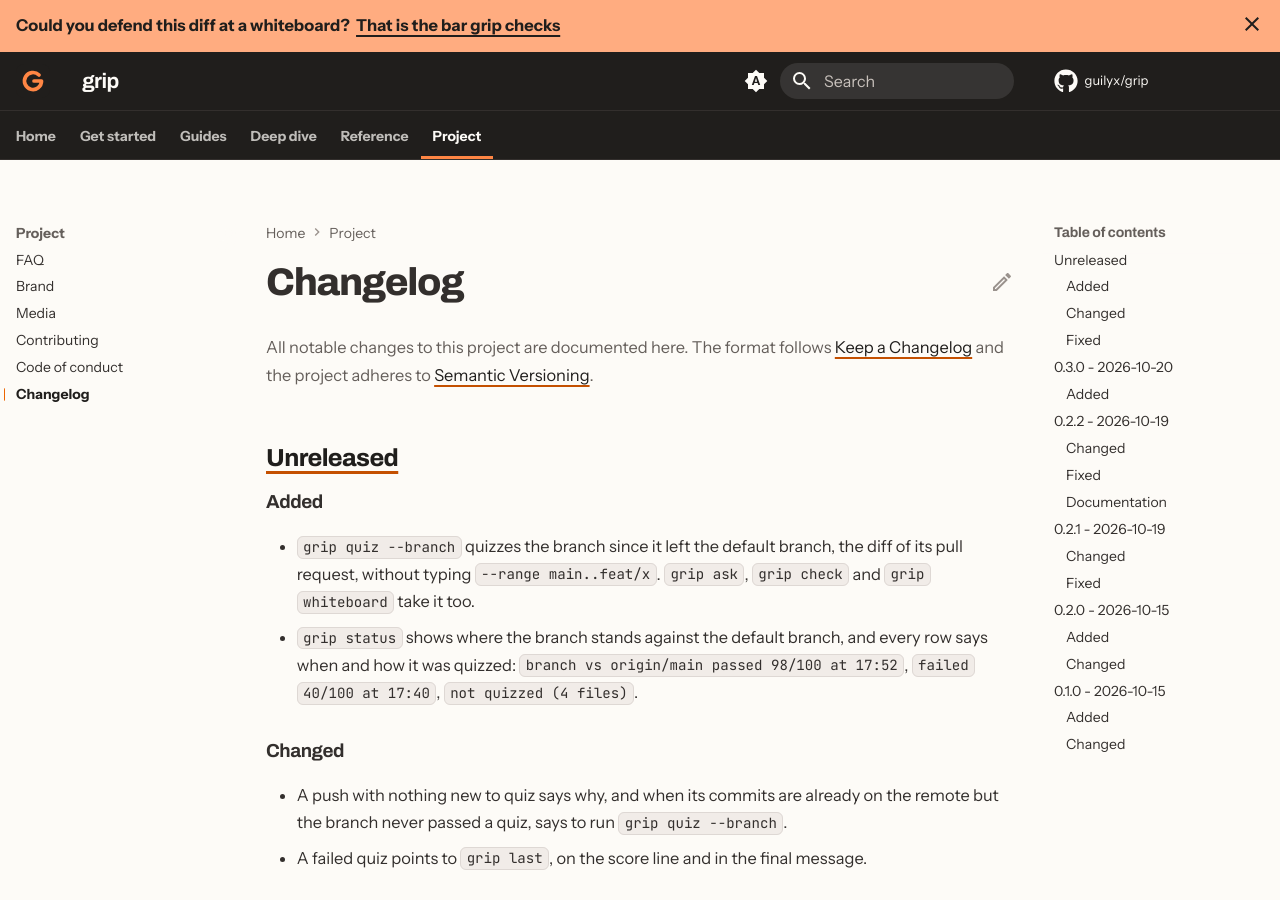
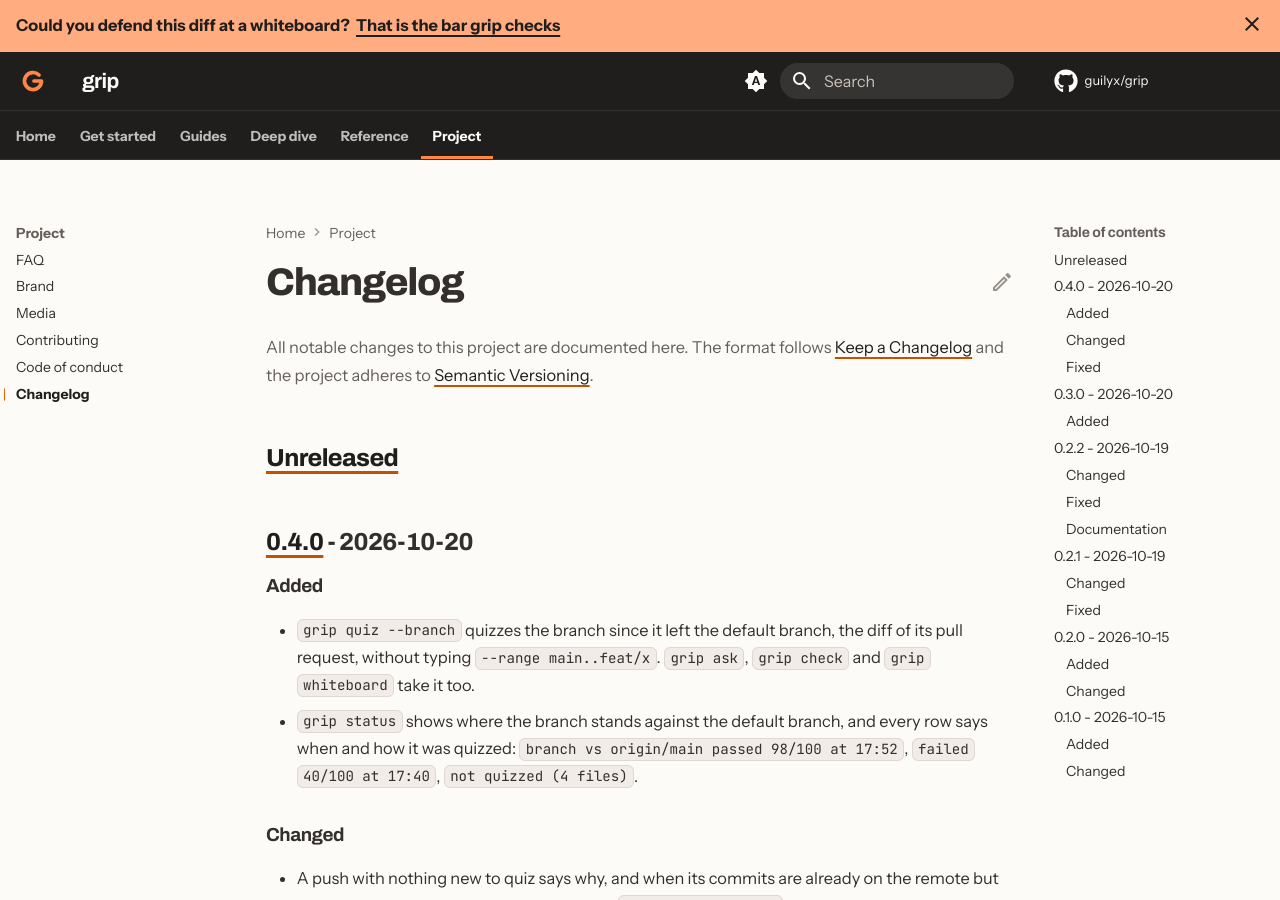
Before and after one commit to guilyx/grip, an MkDocs documentation site: the page built from docs/changelog.md, in a window 1280 px wide and 900 px high. Built offline with MkDocs 1.6.1 and Material for MkDocs 9.7.7, drawn with Linux system fonts in a browser that asks for light colours; comment, search, counter and statistics services are not loaded.

Commit message:
Release v0.4.0

```diff
--- a/.pre-commit-hooks.yaml
+++ b/.pre-commit-hooks.yaml
@@ -2,7 +2,7 @@
 #
 #   repos:
 #     - repo: https://github.com/guilyx/grip
-#       rev: v0.3.0
+#       rev: v0.4.0
 #       hooks:
 #         - id: grip            # quiz before every push (recommended)
 #         # - id: grip-commit   # quiz before every commit
--- a/CHANGELOG.md
+++ b/CHANGELOG.md
@@ -5,6 +5,8 @@ All notable changes to this project are documented here. The format follows
 [Semantic Versioning](https://semver.org/).
 
 ## [Unreleased]
+
+## [0.4.0] - 2026-10-20
 
 ### Added
 
@@ -245,7 +247,8 @@ The first public release.
 - The score table uses rounded borders, matching the panels.
 - The "blocked" message prints the report path relative to the working directory.
 
-[Unreleased]: https://github.com/guilyx/grip/compare/v0.3.0...HEAD
+[Unreleased]: https://github.com/guilyx/grip/compare/v0.4.0...HEAD
+[0.4.0]: https://github.com/guilyx/grip/compare/v0.3.0...v0.4.0
 [0.3.0]: https://github.com/guilyx/grip/compare/v0.2.2...v0.3.0
 [0.2.2]: https://github.com/guilyx/grip/compare/v0.2.1...v0.2.2
 [0.2.1]: https://github.com/guilyx/grip/compare/v0.2.0...v0.2.1
--- a/src/grip_hook/__init__.py
+++ b/src/grip_hook/__init__.py
@@ -3,7 +3,7 @@
 A git hook that quizzes you about your own diff before you commit or push it.
 """
 
-__version__ = "0.3.0"
+__version__ = "0.4.0"
 
 QUESTION_COUNT = 5
 """Number of questions asked in every quiz. Fixed by design."""
```
Also changed, not shown: docs/getting-started.md (+1 -1 lines), docs/index.md (+1 -1 lines), 4 other files.
